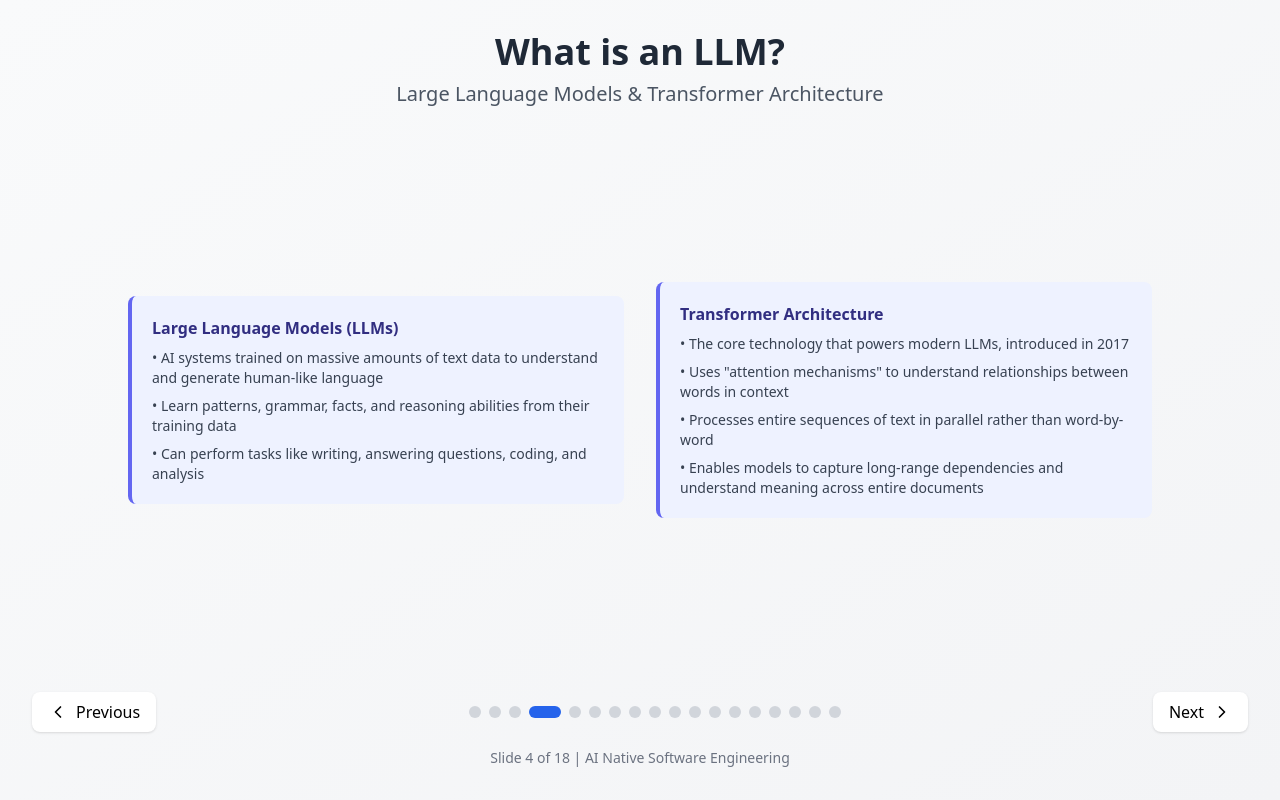
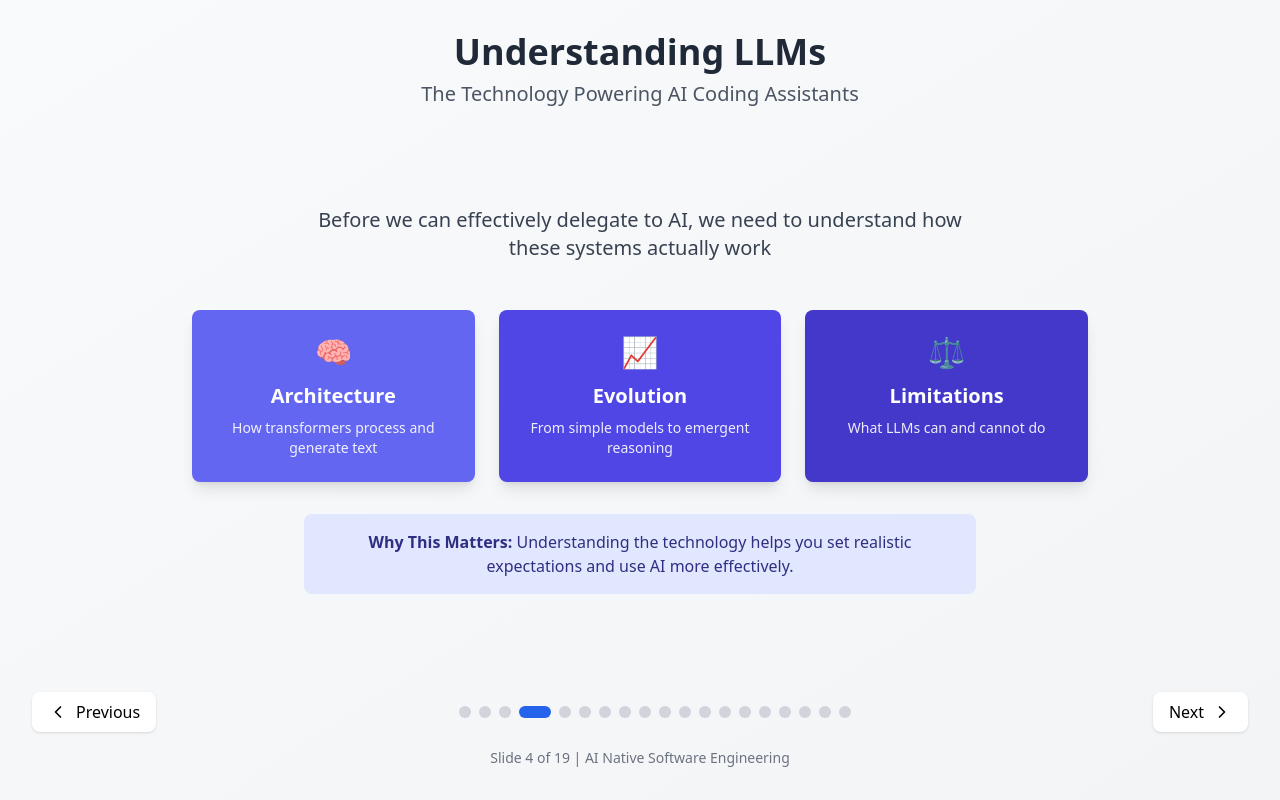
Before and after one commit to guidofris/Presentations_LinuxAdvanced, a React (Vite) app: page / in a window 1280 px wide. Both pictures are taken after a click on the button 554 px from the left and 712 px from the top of the page. Built offline with nearby package versions, Linux system fonts and the light colour scheme.

Commit message:
feat: add intro slide to LLM section

```diff
--- a/src/slides.tsx
+++ b/src/slides.tsx
@@ -80,6 +80,45 @@ const FourDSlides = () => {
           <div className="bg-white p-5 rounded-lg shadow border border-gray-200 w-full text-center">
             <h4 className="font-semibold text-gray-900 mb-2">Renewed Joy in Coding</h4>
             <p className="text-gray-700">Fine tuning AI usage opened a world of new opportunities.</p>
+          </div>
+        </div>
+      )
+    },
+    {
+      title: "Understanding LLMs",
+      subtitle: "The Technology Powering AI Coding Assistants",
+      content: (
+        <div className="flex flex-col items-center justify-center h-full space-y-8">
+          <div className="text-center mb-4">
+            <p className="text-xl text-gray-700 max-w-2xl mx-auto">
+              Before we can effectively delegate to AI, we need to understand how these systems actually work
+            </p>
+          </div>
+
+          <div className="grid grid-cols-3 gap-6 max-w-4xl">
+            <div className="bg-indigo-500 text-white p-6 rounded-lg shadow-lg text-center">
+              <div className="text-3xl mb-3">🧠</div>
+              <div className="text-xl font-bold mb-2">Architecture</div>
+              <div className="text-sm opacity-90">How transformers process and generate text</div>
+            </div>
+
+            <div className="bg-indigo-600 text-white p-6 rounded-lg shadow-lg text-center">
+              <div className="text-3xl mb-3">📈</div>
+              <div className="text-xl font-bold mb-2">Evolution</div>
+              <div className="text-sm opacity-90">From simple models to emergent reasoning</div>
+            </div>
+
+            <div className="bg-indigo-700 text-white p-6 rounded-lg shadow-lg text-center">
+              <div className="text-3xl mb-3">⚖️</div>
+              <div className="text-xl font-bold mb-2">Limitations</div>
+              <div className="text-sm opacity-90">What LLMs can and cannot do</div>
+            </div>
+          </div>
+
+          <div className="bg-indigo-100 px-6 py-4 rounded-lg max-w-2xl mt-4">
+            <p className="text-center text-indigo-900">
+              <strong>Why This Matters:</strong> Understanding the technology helps you set realistic expectations and use AI more effectively.
+            </p>
           </div>
         </div>
       )
```
Also changed, not shown: 1 other file (tests, documents, lock files or other folders).
